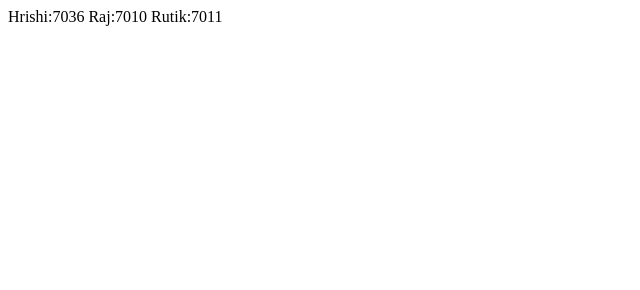
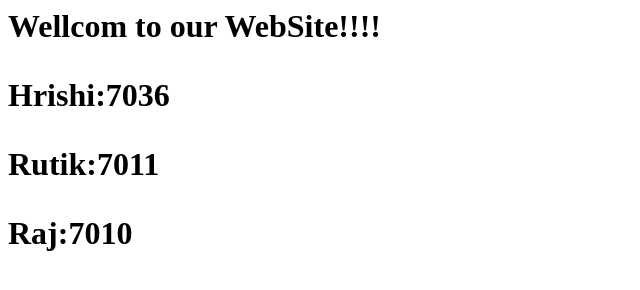
Before and after one commit to hpcsa123/Jenkins-name, a plain HTML site: page index.html in a window 1280 px wide. Shown: the whole page, without its empty margins (0-640 px from the left). Drawn offline with Linux system fonts and the light colour scheme.

Commit message:
Modified index.html file (v2)

```diff
--- a/index.html
+++ b/index.html
@@ -1 +1,10 @@
-Hrishi:7036 Raj:7010 Rutik:7011
+<html>
+<body>
+	<h1>Wellcom to our WebSite!!!!<h1>
+
+	<p>Hrishi:7036 </p>
+	<p>Rutik:7011</p>
+	<p>Raj:7010 </p>
+
+</body>
+</html>
```
